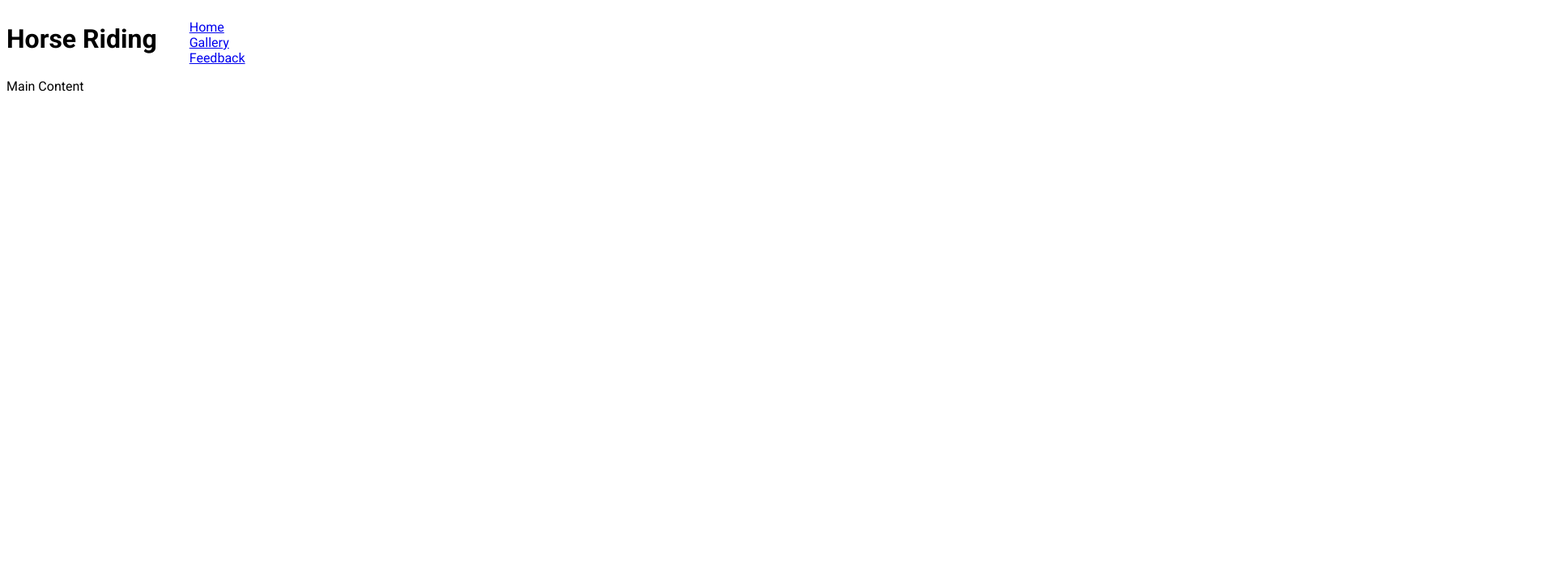
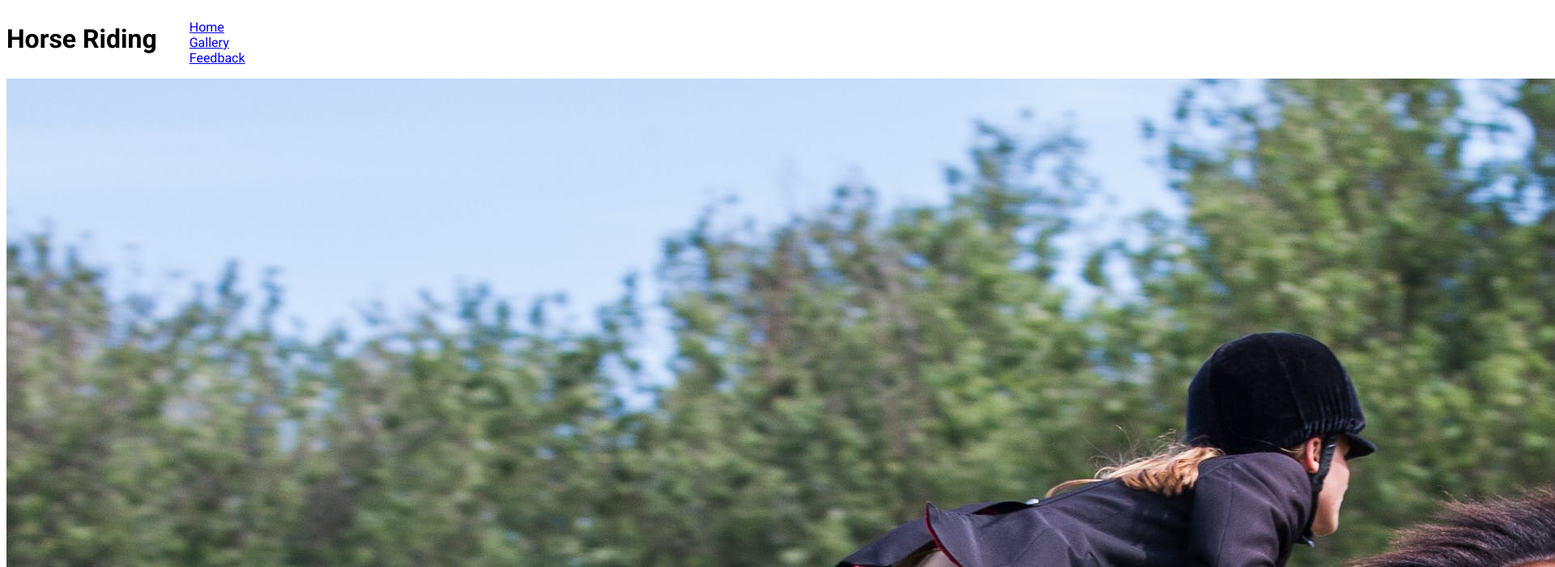
Before and after one commit to Soro82/horse-riding, a plain HTML site: page index.html in a window 1280 px wide. Shown: the top 700 px of the page at 81% size, 1920 px wide, since content can reach past the window. Drawn offline with Linux system fonts and the light colour scheme.

Commit message:
Added a hero image to the home page

```diff
--- a/assets/css/style.css
+++ b/assets/css/style.css
@@ -16,6 +16,11 @@ h1 {
 nav ul {
     list-style-type: none;
 
+}
+
+#hero {
+    width: 100%;
+    height: 600px;
 
 }
 
--- a/index.html
+++ b/index.html
@@ -27,7 +27,10 @@
         </nav>
     </header>
     <!-- Main Content -->
-    <main>Main Content</main>
+    <main>
+        <section id="hero"><img src="assets/images/show-jumping-jumping-pexels.jpg" alt="A person show jumping in mid air."></section>
+
+    </main>
 
         <!-- Footer -->
         <!-- Footer copied from Love Running Project on CodeInstitute -->
```
Also changed, not shown: assets/images/show-jumping-jumping-pexels.jpg (added), assets/images/wild-horses-running-black-white-pexels.jpg (added).
